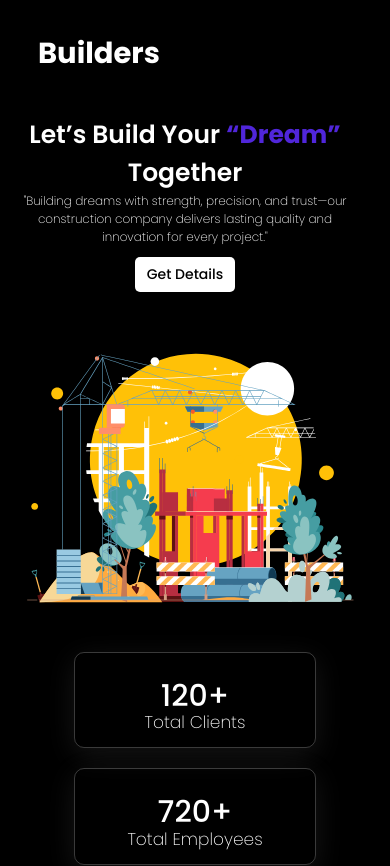
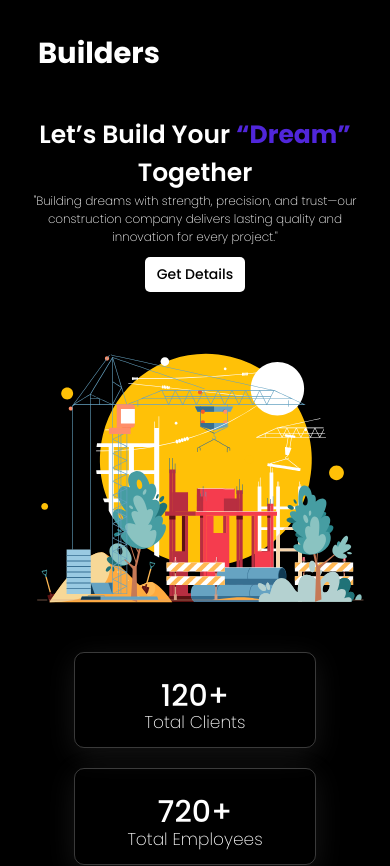
Before and after one commit to sudhin4/Builders_website, a React (Vite) app: page / in a window 390 px wide. Shown: the top 866 px of the page. Built offline with nearby package versions, Linux system fonts and the light colour scheme.

Commit message:
px changes

```diff
--- a/src/component/Fullpage.css
+++ b/src/component/Fullpage.css
@@ -636,7 +636,7 @@ font-family: "Poppins";
     .mainsectiondivv{
         flex-direction: column;
         position: relative;
-        left: 80px;
+        left: 90px;
 
     }
     .LogoSectionHeader{
```
